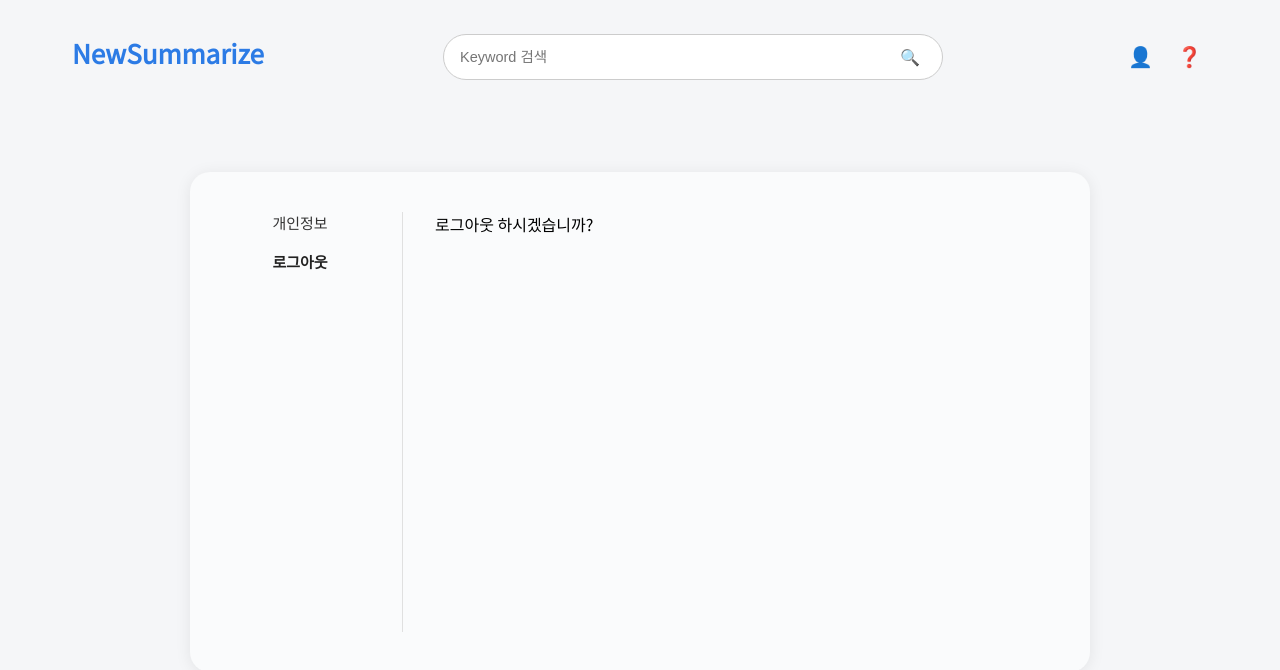
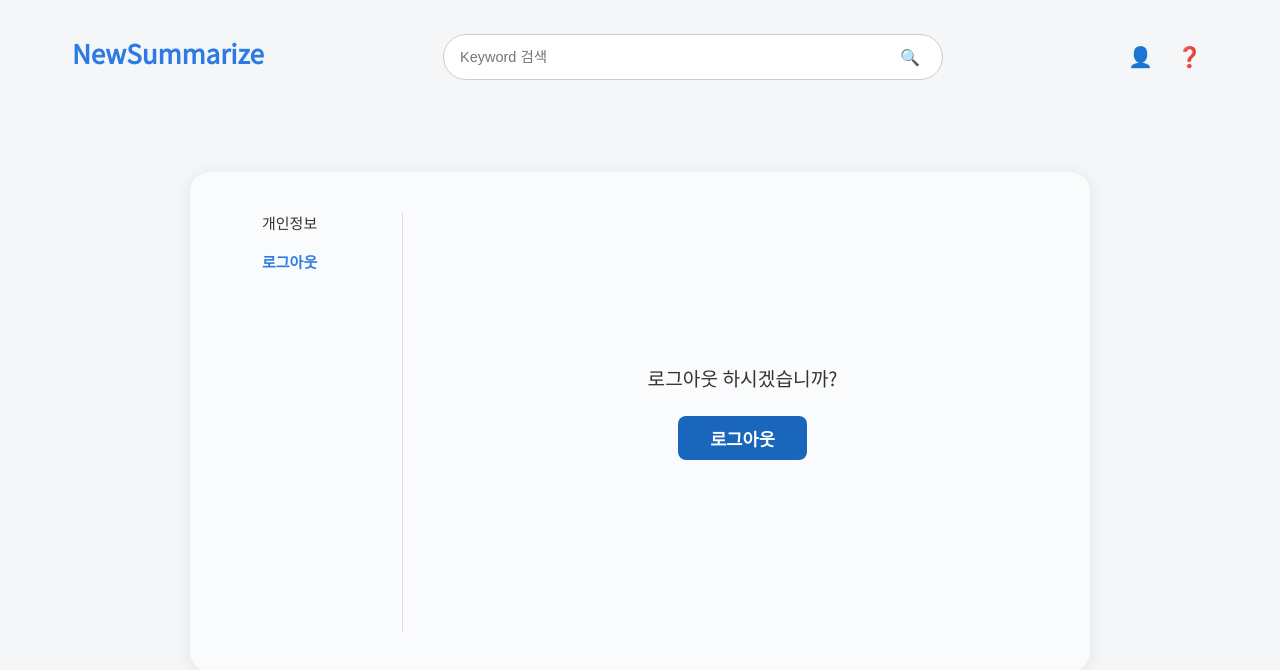
Before and after one commit to Newsummarize/Front, a React (Vite) app: page /my in a window 1280 px wide. Both pictures are taken after a click on the element "로그아웃". Shown: the top 670 px of the page. Built offline with nearby package versions, Linux system fonts and the light colour scheme.

Commit message:
스크롤 기능 중지 및 로그아웃 버튼 추가

```diff
--- a/src/pages/My.jsx
+++ b/src/pages/My.jsx
@@ -1,4 +1,4 @@
-import React, { useState } from 'react';
+import React, { useEffect, useState } from 'react';
 import '/src/styles/my.css';
 
 function MyPage() {
@@ -28,6 +28,14 @@ function MyPage() {
   const handleRemoveKeyword = (removeIdx) => {
     setKeywords(keywords.filter((_, idx) => idx !== removeIdx));
   };
+
+  useEffect(() => {
+    const original = document.body.style.overflow;
+    document.body.style.overflow = "hidden";
+    return () => {
+      document.body.style.overflow = original;
+    }
+  }, []);
 
   return (
     <div className="mypage-bg">
@@ -118,7 +126,10 @@ function MyPage() {
             </>
           )}
           {selectedMenu === "로그아웃" && (
-            <div>로그아웃 하시겠습니까?</div>
+            <div className="mypage-logout-center">
+              <div className="mypage-logout-message">로그아웃 하시겠습니까?</div>
+              <button className="mypage-logout-btn">로그아웃</button>
+            </div>
           )}
         </div>
       </div>
--- a/src/styles/my.css
+++ b/src/styles/my.css
@@ -2,9 +2,9 @@
   background: #f5f6f8;
   min-height: 100vh;
   padding: 40px 0;
-  overflow: hidden;
 }
 .mypage-container {
+  overflow: hidden;
   display: flex;
   max-width: 900px;
   margin: 40px auto;
@@ -16,13 +16,15 @@
 }
 .mypage-sidebar {
   min-width: 140px;
-  margin-right: 32px;
-  display: flex;
+  margin-left: 32px;
+  display: auto;
   align-items: center;
+  justify-content: center;
   flex-direction: column;
 }
 .mypage-sidebar-item {
   cursor: pointer;
+  align-items: center;
   margin-bottom: 18px;
   font-size: 15px;
   font-weight: 400;
@@ -31,7 +33,7 @@
 }
 .mypage-sidebar-item.active {
   font-weight: 700;
-  color: #222;
+  color: #2c7be5;
 }
 .mypage-vertical-divider {
   width: 1px;
@@ -41,6 +43,15 @@
 }
 .mypage-content {
   flex: 1;
+  overflow: hidden;
+  -ms-overflow-style: none;
+  scrollbar-width: none;
+}
+.mypage-content::-webkit-scrollbar {
+  display: none;
+  width: 0;
+  height: 0;
+  background: transparent;
 }
 .mypage-content-title {
   font-size: 20px;
@@ -50,7 +61,7 @@
 }
 .mypage-info-row {
   display: flex;
-  align-items: center;       /* 라벨과 값이 한 줄에, 수직 중앙 정렬 */
+  align-items: flex-start;       /* 라벨과 값이 한 줄에, 수직 중앙 정렬 */
   margin-top: 10px;
   margin-bottom: 24px;       /* 행 간격 일정하게 */
 }
@@ -75,19 +86,20 @@
 }
 .mypage-category-chip {
   display: inline-block;
-  background: #e6f8ee;
-  color: #1abc5b;
+  background: #e6edf8;
+  color: #1a66bc;
   border-radius: 16px;
   padding: 4px 16px;
   font-size: 16px;
   font-weight: 600;
-  border: 1px solid #bfe7d2;
+  border: 1px solid #bfcce7;
 }
 .mypage-info-value {
   display: flex;
   flex-direction: column;   /* 세로로 정렬 */
-  align-items: flex-start;  /* 왼쪽 정렬 */
-  gap: 0;                   /* 필요시 간격 조정 */
+  align-items: center;  /* 왼쪽 정렬 */
+  gap: 16px;                   /* 필요시 간격 조정 */
+  flex-wrap: wrap;
 }
 .mypage-keyword-section {
   display: flex;
@@ -106,7 +118,7 @@
   padding: 0 18px;
   height: 40px;
   font-size: 1rem;
-  background: #6fc36f;
+  background: #2c7be5;
   color: #fff;
   border: none;
   border-radius: 8px;
@@ -114,25 +126,62 @@
   white-space: nowrap;
 }
 .mypage-keyword-list {
+  display: grid;
+  grid-template-columns: repeat(3, minmax(max-content, 1fr));
+  align-items: center;
+  gap: 4px;
+  margin-top: 8px;
+  justify-content: start;
+}
+.mypage-keyword-chip {
+  box-sizing: border-box;
   display: flex;
   align-items: center;
-  gap: 8px;
-  margin-top: 8px;
-}
-.mypage-keyword-chip {
-  display: inline-block;
+  justify-content: center;
   background: #f1f8f4;
   color: #222;
   border-radius: 14px;
-  padding: 4px 12px;
+  padding: 8px 0;
   font-size: 1rem;
   position: relative;
+  width: fit-content;
+  min-width: 0;
 }
 .mypage-keyword-delete-btn {
   background: none;
   border: none;
-  color: #e74c3c;
+  color: #1a66bc;
   margin-left: 6px;
   font-size: 15px;
   cursor: pointer;
 }
+.mypage-logout-center {
+  width: 100%;
+  height: 100%; /* 원하는 높이로 조정 */
+  min-height: 400px;
+  display: flex;
+  flex-direction: column;
+  align-items: center;
+  justify-content: center;
+}
+.mypage-logout-message {
+  font-size: 1.2rem;
+  margin-bottom: 24px;
+  color: #333;
+  font-weight: 500;
+}
+.mypage-logout-btn {
+  padding: 0 32px;
+  height: 44px;
+  font-size: 1.1rem;
+  background: #1a66bc;
+  color: #fff;
+  border: none;
+  border-radius: 8px;
+  cursor: pointer;
+  font-weight: bold;
+  transition: background 0.2s;
+}
+.mypage-logout-btn:hover {
+  background: #1a66bc;
+}
```
